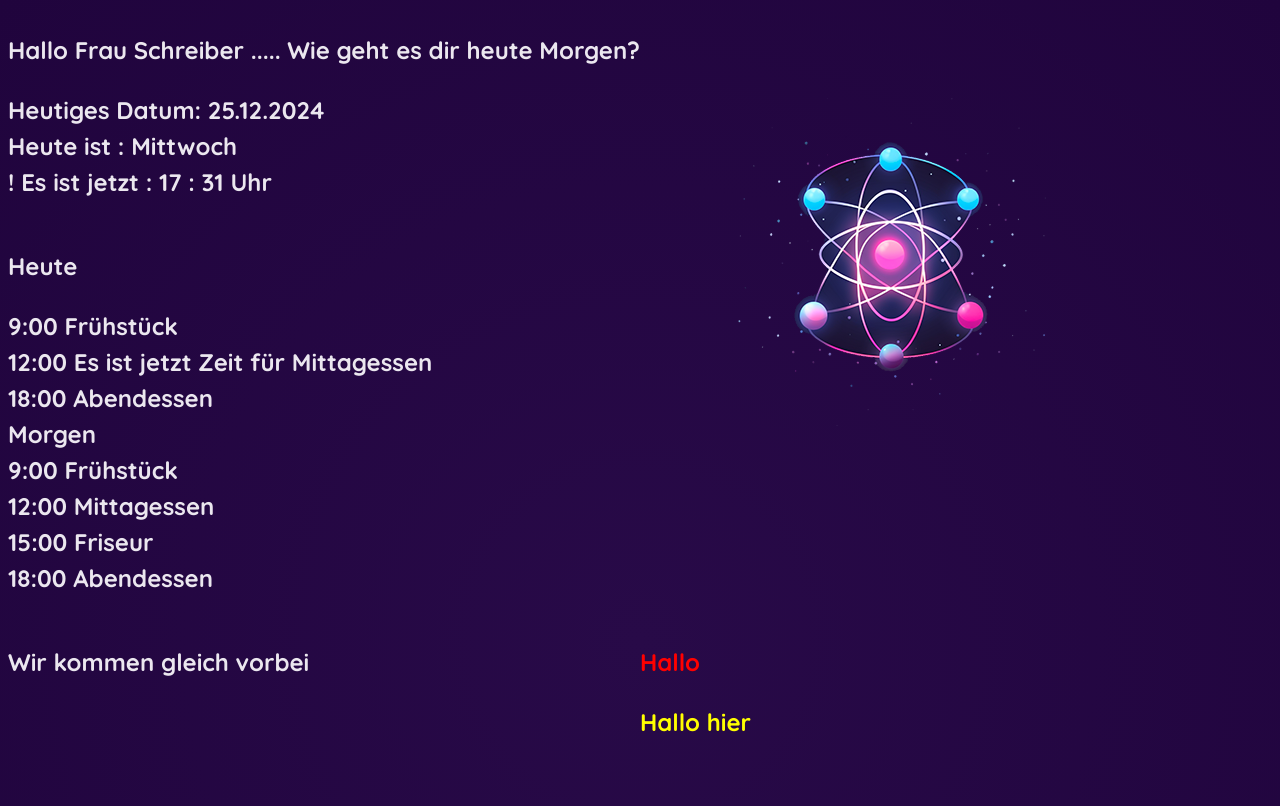
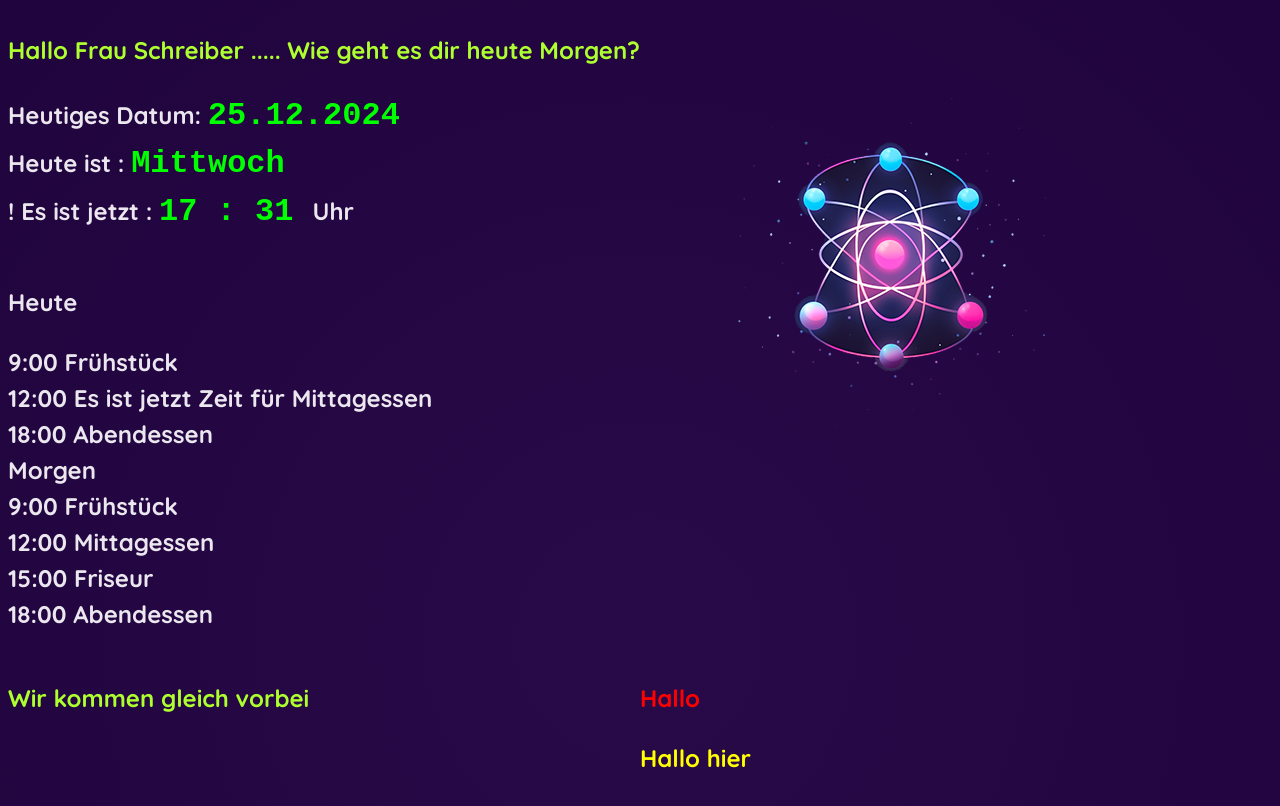
Before and after one commit to UmaruDoma/omasys, a React (Vite) app: page / in a window 1280 px wide. Shown: the top 806 px of the page. Built offline with nearby package versions, Linux system fonts and the light colour scheme.

Commit message:
important

```diff
--- a/src/App.jsx
+++ b/src/App.jsx
@@ -19,8 +19,8 @@ function App() {
   //     </main>
  //   </div>
     <div id="grid">
-	  <div id="obenlinks"><p>Hallo <Anrede /> ..... <Morgensatz /></p> <p><DisplayTime /> </p></div>
-	  <div id="untenlinks"><p>Wir kommen gleich vorbei</p></div>
+	  <div id="obenlinks"><dasgruen><p>Hallo <Anrede /> ..... <Morgensatz /></p></dasgruen> <p><DisplayTime /> </p></div>
+	  <div id="untenlinks"><p><dasgruen>Wir kommen gleich vorbei</dasgruen></p></div>
 	  <div id="mittelinks"><p>Heute</p><p>9:00 Frühstück <br/> 12:00 Es ist jetzt Zeit für  Mittagessen<br/>18:00 Abendessen<br/>Morgen<br/>9:00 Frühstück<br/>12:00 Mittagessen<br/>15:00 Friseur<br/>18:00 Abendessen</p></div>
 	  <div id="obenmitterechts"><img src={reactImg} alt="Stylized atom" /></div>
 	  <div id="untenrechts"><p><dasrot>Hallo</dasrot></p><p><dasgelb>Hallo hier</dasgelb></p></div>
--- a/src/components/DisplayTime.jsx
+++ b/src/components/DisplayTime.jsx
@@ -4,9 +4,9 @@ export default function DisplayTime() {
 
     return (
     <p>
-     Heutiges Datum: {ddatum.dday}.{ddatum. dmonth}.{ddatum. dyear} <br/>
-     Heute ist :  {ddatum.dwochtag }<br/>
-      ! Es ist jetzt :        {ddatum.dhours} :      {ddatum.dminutes}  Uhr
+     Heutiges Datum: <important>{ddatum.dday}.{ddatum. dmonth}.{ddatum. dyear}</important> <br/>
+     Heute ist : <important> {ddatum.dwochtag }</important><br/>
+      ! Es ist jetzt :     <important>   {ddatum.dhours} :      {ddatum.dminutes} </important> Uhr
     </p>
     );
 
--- a/src/index.css
+++ b/src/index.css
@@ -161,7 +161,19 @@ dasrot {
  font-size: x-large;
  font-weight: bolder;
  }
+ dasgruen {
+  color: greenyellow;
+  text-align:right;
+  font-size: x-large;
+  font-weight: bolder;
+  }
  p {
   font-size: x-large;
   font-weight: bolder;
  }
+ important{
+  color:lime;
+  font-size: xx-large;
+  font-weight: 900;
+  font-family: 'Courier New', Courier, monospace;
+ }
```
